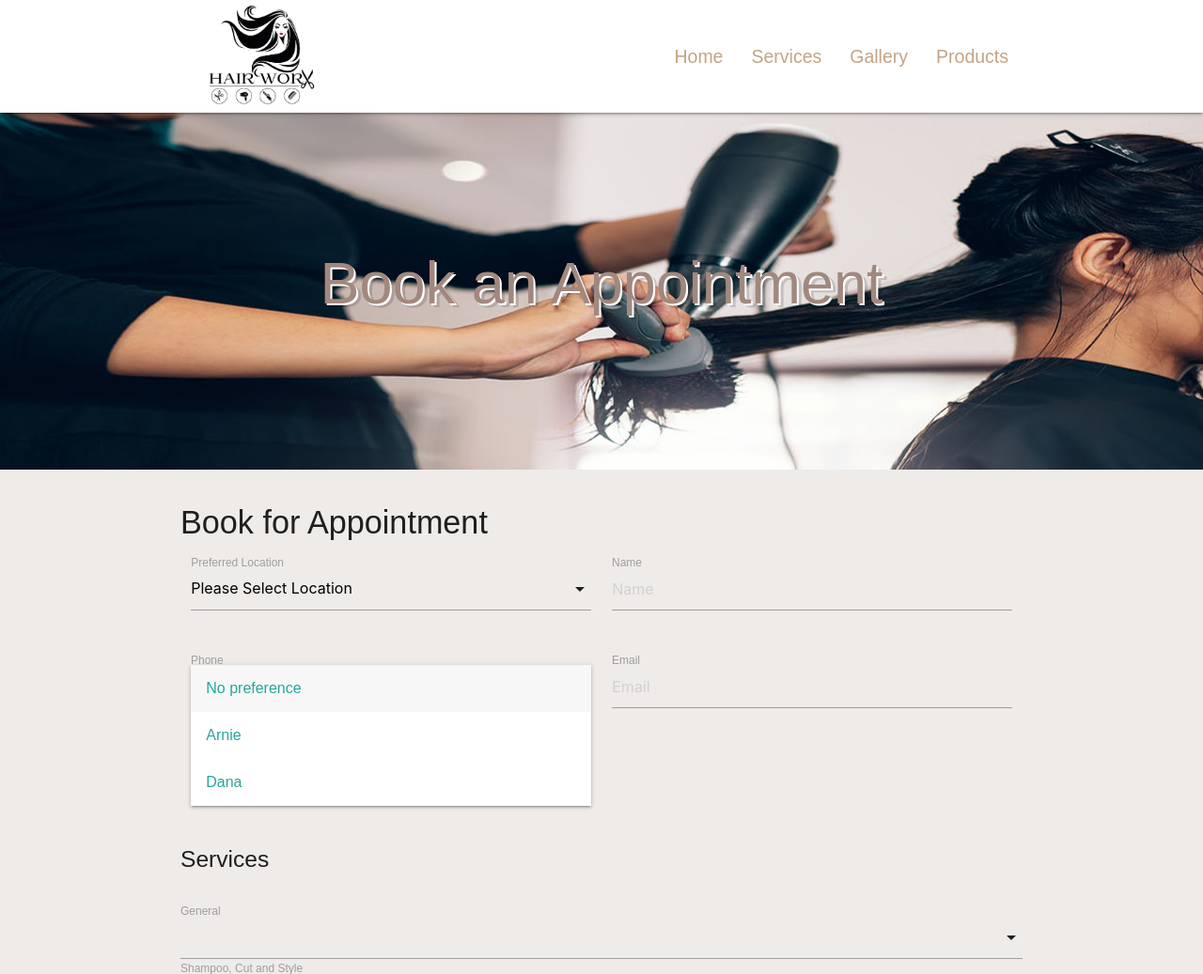
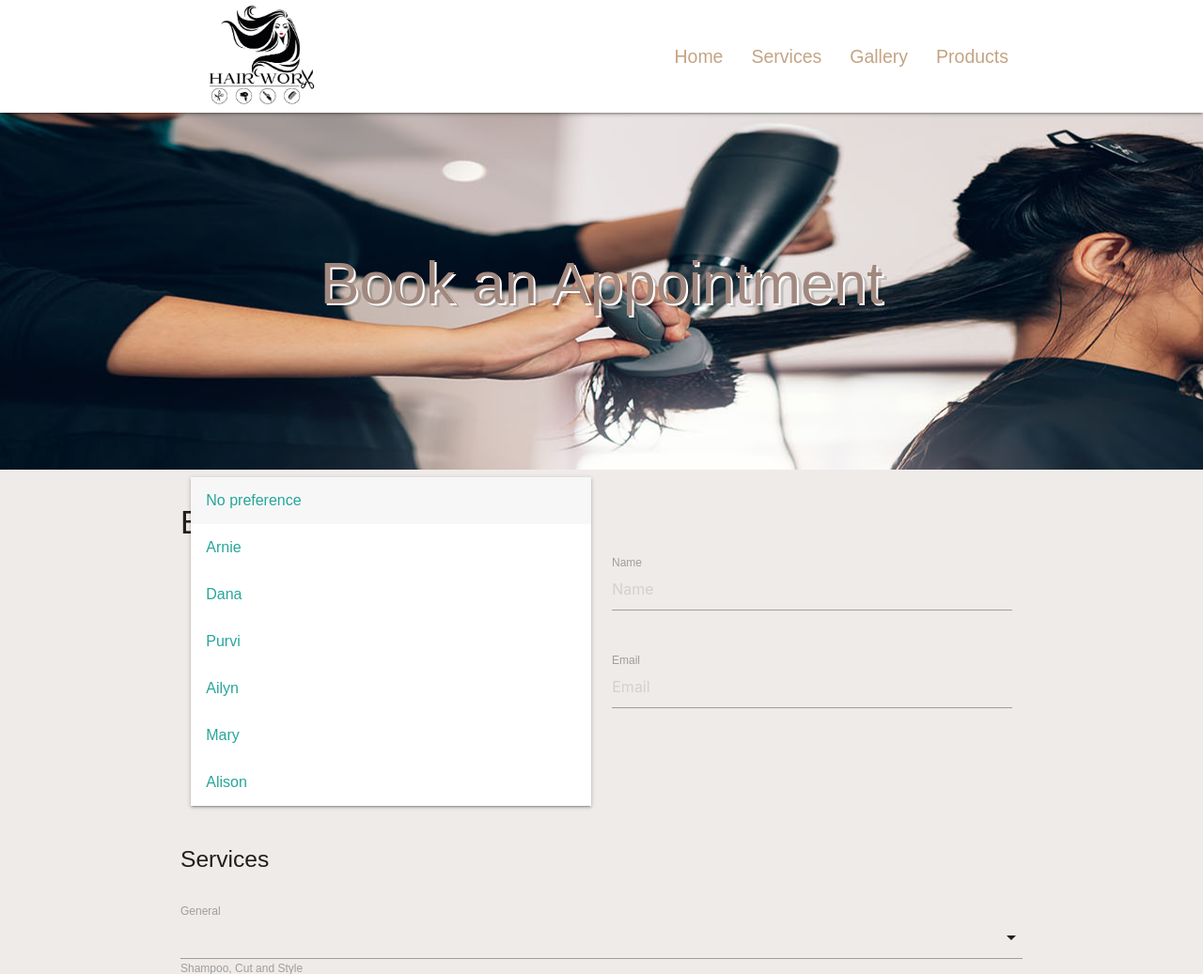
Before and after one commit to christopherece/hairworx_project, a Django app: page /booking/create-booking/ in a window 1280 px wide, after a click on "No preference". Shown: the top 1037 px of the page at 94% size. Run offline with Django 4.2, Linux system fonts and the light colour scheme; parts of the project's set-up code (start-up, migrations or seed data) failed here and were passed over.

Commit message:
Added Stylist6

```diff
--- a/templates/bookings/index.html
+++ b/templates/bookings/index.html
@@ -63,6 +63,12 @@
                   <option value="No Preference"  selected>No preference</option>
                   <option value="Arnie">Arnie</option>
                   <option value="Dana">Dana</option>
+                  <option value="Dana">Purvi</option>
+                  <option value="Dana">Ailyn</option>
+                  <option value="Dana">Mary</option>
+                  <option value="Dana">Alison</option>
+
+
                 </select>
                 <label>Preferred Stylist</label>
               </div>
```
